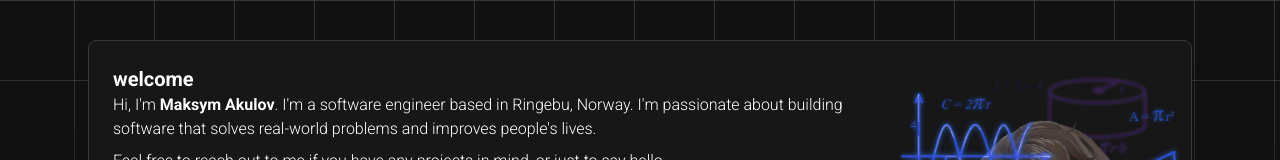
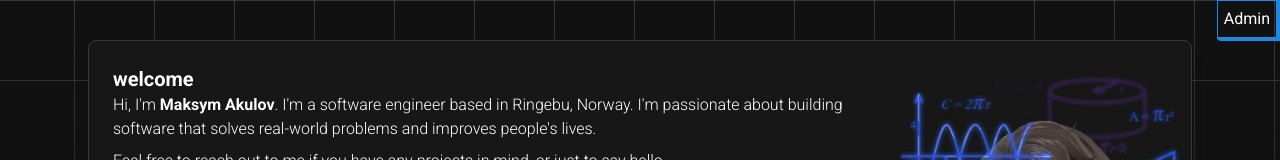
Before and after one commit to akuloov/portfolio, a Next.js app: page / in a window 1280 px wide. Shown: the top 160 px of the page. Built offline with nearby package versions, Linux system fonts and the light colour scheme; what tailwindcss-animated would draw is missing.

Commit message:
added button for routing to admin dashboard and back

```diff
--- a/src/app/login/page.tsx
+++ b/src/app/login/page.tsx
@@ -5,6 +5,7 @@ import {auth} from "@/firebase/firebase.config"; // Adjust path if needed
 import {signInWithEmailAndPassword} from "firebase/auth";
 import {useRouter} from 'next/navigation'
 import {Button, TextField} from "@mui/material";
+import LinkButton from "@/components/LinkButton";
 
 const Login: React.FC = ({onLoginSuccess}: { onLoginSuccess?: () => void }) => {
   const [email, setEmail] = useState<string>("");
@@ -25,6 +26,9 @@ const Login: React.FC = ({onLoginSuccess}: { onLoginSuccess?: () => void }) => {
   };
 
   return (
+    <main
+      className="gap-2 sm:gap-2 md:gap-3 lg:gap-4 flex flex-col text-white m-auto p-2 max-w-xl overflow-hidden relative w-full transition-all sm:p-4 md:p-6 md:mt-4">
+      <LinkButton route={"/"} className=""/>
       <form onSubmit={handleLogin}>
         <div className="bg-white w-64 p-6 mt-6 m-auto rounded flex flex-col gap-6">
           <TextField
@@ -54,8 +58,8 @@ const Login: React.FC = ({onLoginSuccess}: { onLoginSuccess?: () => void }) => {
           {error && <p className="text-red-600">{error}</p>}
         </div>
       </form>
-  )
-    ;
+    </main>
+  );
 };
 
 export default Login;
--- a/src/app/page.tsx
+++ b/src/app/page.tsx
@@ -17,6 +17,7 @@ import LinkIcon from "@/components/icons/LinkIcon";
 import Link from "next/link";
 import CurrentTime from "@/components/CurrentTime";
 import useDarkMode from "@/hooks/useDarkMode";
+import LinkButton from "@/components/LinkButton";
 
 export default function Home() {
   const {themeColor, setThemeColor} = useThemeColor();
@@ -42,6 +43,8 @@ export default function Home() {
   }, []);
 
   return (
+    <>
+      <LinkButton route={"/login"} className="absolute right-0 top-0 z-10 rounded-none text-white rounded-bl p-1.5" text="Admin"/>
       <main
         className={cn("grid gap-2 sm:gap-2 md:gap-3 lg:gap-4 text-white m-auto p-2 max-w-6xl overflow-hidden relative w-full transition-all sm:p-4 md:p-6 md:mt-4", {"bg-white md:rounded-xl": !darkMode})}>
         <Card themeColor={themeColor}
@@ -195,5 +198,6 @@ export default function Home() {
           © 2024 · Crafted with ♥️ using Next JS by Maksym Akulov.
         </Card>
       </main>
+    </>
   );
 }
```
Lines whose indentation alone changed are shown as unchanged.
